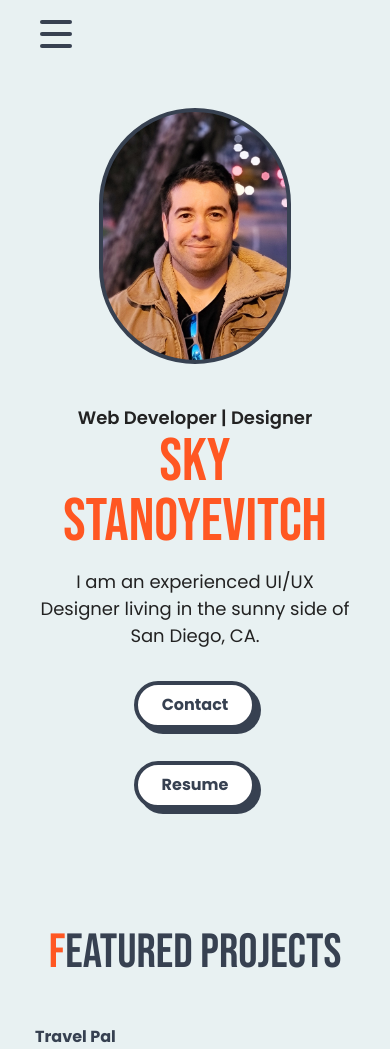
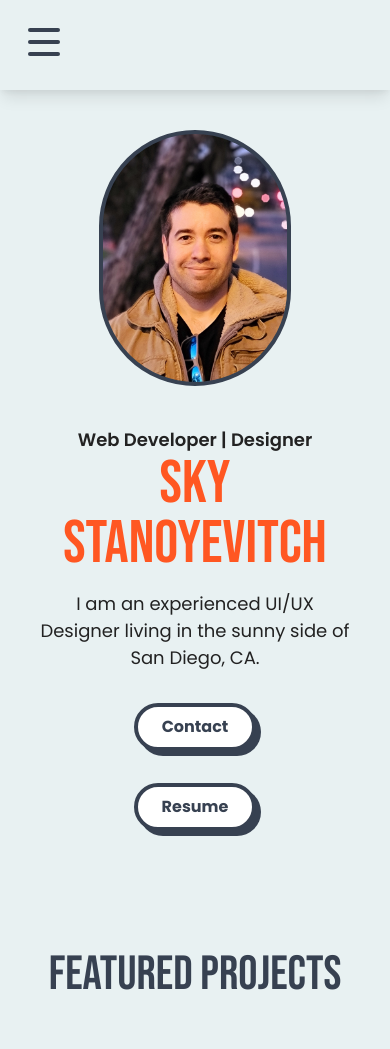
Before and after one commit to skystanoyevitch/sky-portfolio, a React (Create React App) app: page / in a window 390 px wide. Shown: the top 1049 px of the page. Built offline with nearby package versions, Linux system fonts and the light colour scheme.

Commit message:
added fixed nav on scrolling on mobile

```diff
--- a/src/Layout/Navigation/Nav.js
+++ b/src/Layout/Navigation/Nav.jsx
@@ -1,4 +1,4 @@
-import React from "react";
+import React, { useEffect } from "react";
 import { Link, NavLink } from "react-router-dom";
 import { motion, useCycle } from "framer-motion";
 
@@ -31,6 +31,17 @@ const hamClosed = {
 };
 const Nav = () => {
 	const [open, setOpen] = useCycle(false, true);
+	// const [navFixed, setNavFixed] = useState(false);
+
+	useEffect(() => {
+		window.onscroll = () => {
+			if (window.scrollY > 100) {
+				console.log(window.scrollY);
+				document.getElementById("fixed-nav").classList.add("fixed");
+			} else
+				document.getElementById("fixed-nav").classList.remove("fixed");
+		};
+	}, []);
 
 	return (
 		// Desktop Navigation Top Menu
@@ -62,12 +73,17 @@ const Nav = () => {
 			</nav>
 
 			{/* Moible Navigation Hamburger Menu */}
-			<div className="md:hidden container mx-auto flex flex-col items-start">
+			<div
+				id="fixed-nav"
+				className={`md:hidden container mx-auto flex flex-col items-start shadow-lg bg-body z-40`}
+			>
+				<div className="px-5 py-5 rounded-lg">
+					<div className=" p-2 rounded-lg">
 						<motion.button
 							initial={false}
 							onClick={setOpen}
 							open={open}
-					className="px-10 py-5 md:hidden space-y-2"
+							className="md:hidden space-y-2"
 						>
 							<motion.div
 								animate={open ? "open" : "closed"}
@@ -85,6 +101,8 @@ const Nav = () => {
 								className="w-8 h-1 bg-gray-700 rounded-full"
 							></motion.div>
 						</motion.button>
+					</div>
+				</div>
 
 				<motion.nav
 					initial={false}
--- a/src/Pages/Home/Components/FeaturedProjects.js
+++ b/src/Pages/Home/Components/FeaturedProjects.js
@@ -13,13 +13,6 @@ const aboutSectionVariant = {
 		},
 	},
 };
-// const cardVariant = {
-// 	focus: {
-// 		scale: 1.01,
-// zIndex: 1,
-// boxShadow: "13px 13px 0px 0px rgba(0,0,0,0.2)",
-// 	},
-// };
 
 function FeaturedProjects() {
 	const { ref, inView } = useInView({
@@ -35,7 +28,7 @@ function FeaturedProjects() {
 		>
 			<div className="container mx-auto">
 				<h1 className="text-gray-700 text-center font-bebas text-5xl lg:text-6xl xl:text-7xl mb-12 xl:mb-32">
-					<span className="text-mainOrange">F</span>eatured Projects
+					Featured Projects
 				</h1>
 
 				<div className="grid grid-rows-2 gap-y-20">
@@ -51,7 +44,6 @@ function FeaturedProjects() {
 							<div className="relative overflow-hidden h-60 lg:h-96 z-20 shadow-mainBoxShadow">
 								<div className="absolute hover:scale-110 transition-all duration-500 ease-in-out transform w-full bg-travelpal bg-cover bg-center bg-no-repeat h-60 lg:h-96"></div>
 							</div>
-							{/* <div className="absolute border-4 border-gray-700 w-full xl:h-96 top-20 left-6 z-10 bg-white"></div> */}
 						</a>
 					</motion.div>
 
@@ -68,7 +60,6 @@ function FeaturedProjects() {
 							<div className="relative overflow-hidden h-60 lg:h-96 z-20 shadow-mainBoxShadow">
 								<div className="absolute hover:scale-110 transition-all duration-500 ease-in-out transform h-full w-full bg-teknipak bg-center bg-cover bg-no-repeat"></div>
 							</div>
-							{/* <div className="absolute border-4 border-gray-700 w-full xl:h-96 top-20 left-6 z-10 bg-white"></div> */}
 						</a>
 					</motion.div>
 				</div>
--- a/src/Pages/Home/Homepage.js
+++ b/src/Pages/Home/Homepage.js
@@ -4,7 +4,7 @@ import MainContact from "./Components/MainContact";
 
 const Homepage = () => {
 	return (
-		<div className="">
+		<div>
 			<Hero />
 			<FeaturedProjects />
 			<MainContact />
```
Lines whose indentation alone changed are shown as unchanged.
